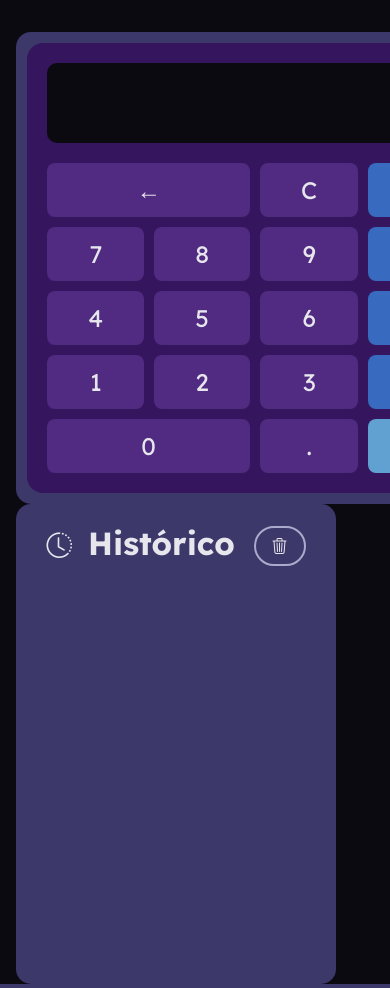
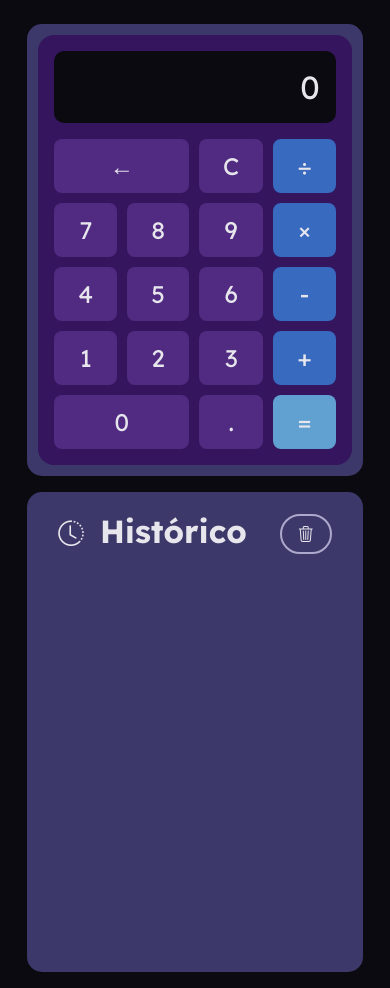
Before and after one commit to dvanael/calculadora-historico, a Django app: page / in a window 390 px wide; the page is wider, and only the part inside the window is pictured. Shown: the part 98-1086 px from the top of that part. Run offline with Django 5.2, Linux system fonts and the light colour scheme; the visitor is signed in with stand-in values (Sample User, id 1).

Commit message:
fix: ajusta responsividade

```diff
--- a/static/css/index.css
+++ b/static/css/index.css
@@ -1,23 +1,23 @@
 
 .container{
   max-width: 1092px;
-  margin: 2em auto;
-  display: flex;
+  margin: 0.5em auto;
+  display: block;
 }
-@media screen and (max-width: 1024px) {
+@media screen and (min-width: 1024px) {
   .container{
-    display: block;
+    display: flex;
+    flex-wrap: wrap;
   }
 }
-
+main{
+  flex-basis: 50%;
+}
 main, aside{
-  margin: 0 1em;
+  margin: 1em;
   padding: 0.7em;
   border-radius: 15px;
   background-color: var(--secondary);
-}
-main{
-  width: 30em;
 }
 main h2, aside h3{
   text-align: center;
@@ -26,20 +26,20 @@ main h2, aside h3{
 }
 
 .calculator {
-  display: grid;
-  grid-template-rows: auto 1fr;
-  gap: 20px;
+  display: flex;
+  flex-direction: column;
+  gap: 1em;
+  padding: 1em;
   background: #35155D;
-  padding: 20px;
   border-radius: 16px;
 }
 
 .display {
   background-color: var(--background);
   color: var(--text);
-  font-size: 32px;
+  font-size: 2em;
   border-radius: 10px;
-  padding: 20px;
+  padding: 0.5em;
   text-align: right;
   overflow-x: auto;
 }
@@ -85,11 +85,11 @@ button[data-value="+"], button[data-value="-"], button[data-value="*"], button[d
 }
 aside{
   display: flex;
+  flex-basis: 30%;
   flex-wrap: wrap;
   justify-content: center;
   padding: 1em;
   height: 30em;
-  width: 20em;
 }
 aside .history-header{
   flex-basis: 90%;
```
